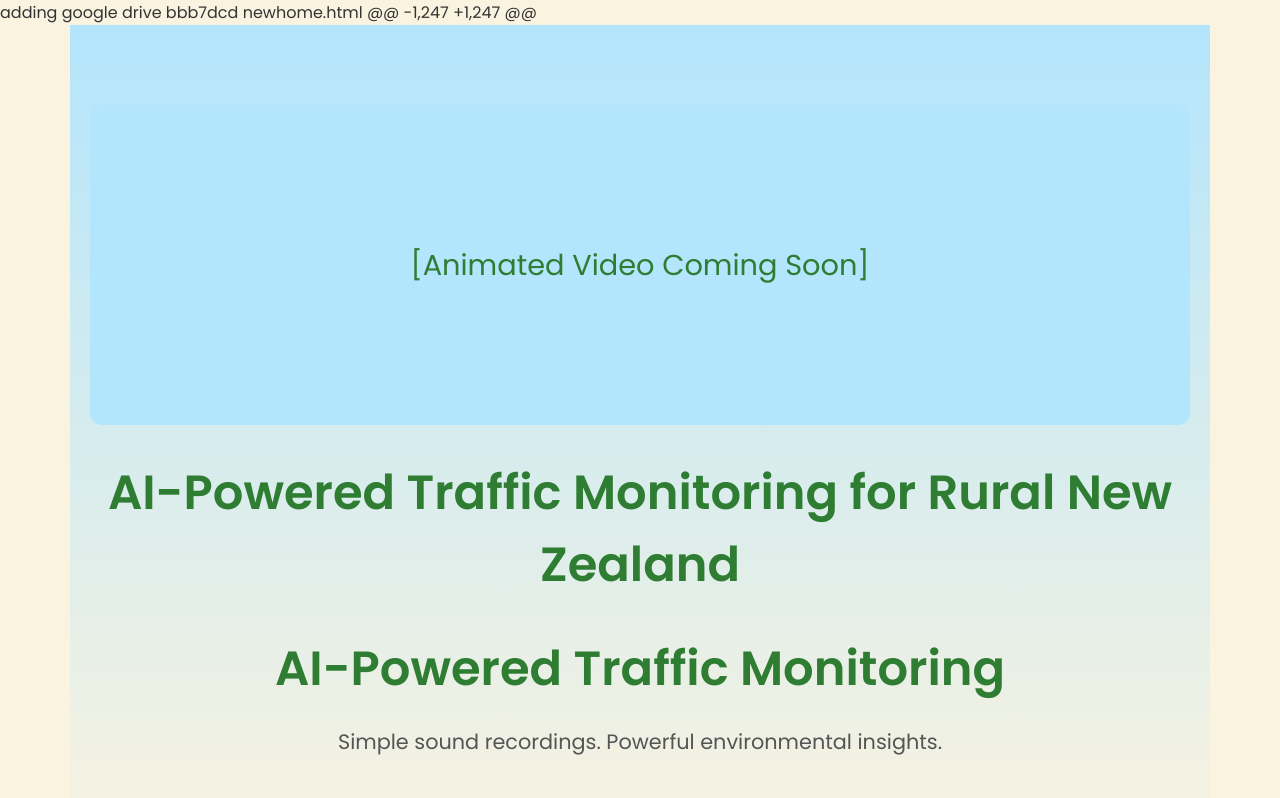
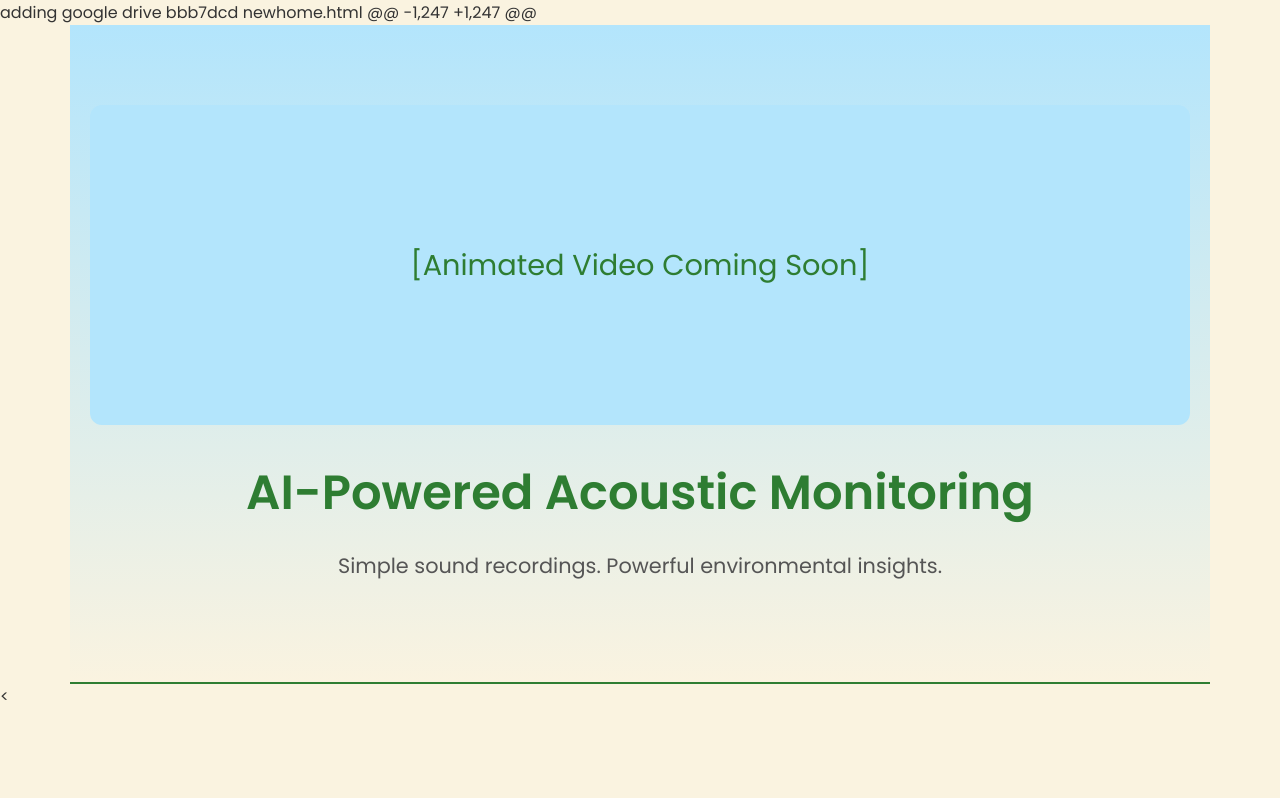
Before and after one commit to technosophical/trafficai, a plain HTML site: page newhome.html in a window 1280 px wide. Shown: the top 798 px of the page. Drawn offline with Linux system fonts and the light colour scheme.

Commit message:
google drive 8

```diff
--- a/newhome.html
+++ b/newhome.html
@@ -136,8 +136,7 @@ newhome.html
     <div class="video-placeholder">
         [Animated Video Coming Soon]
     </div>
-    <h1>AI-Powered Traffic Monitoring for Rural New Zealand</h1>
-    <h1>AI-Powered Traffic Monitoring</h1>
+    <h1>AI-Powered Acoustic Monitoring</h1>
     <p>Simple sound recordings. Powerful environmental insights.</p>
 </header>
 
```
Also changed, not shown: 1 other file.
